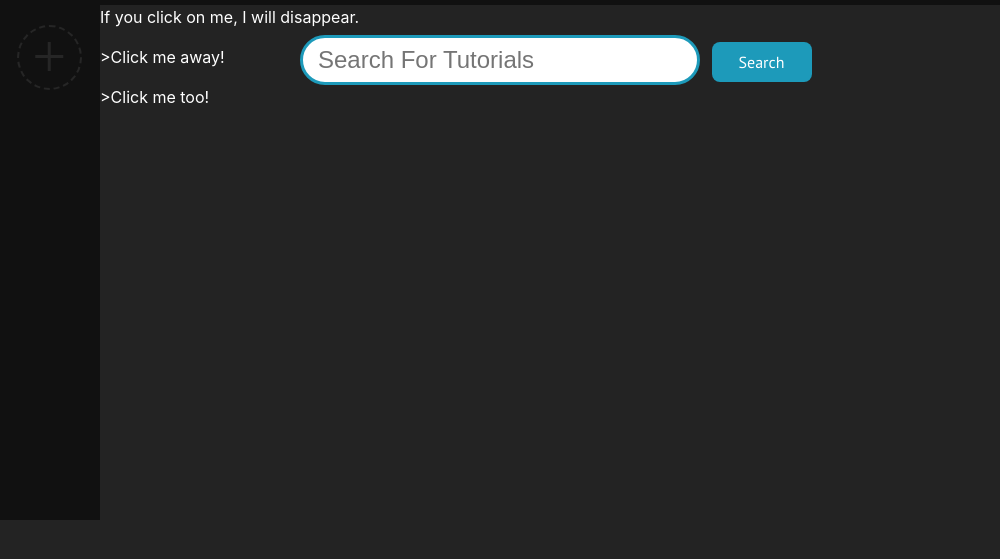
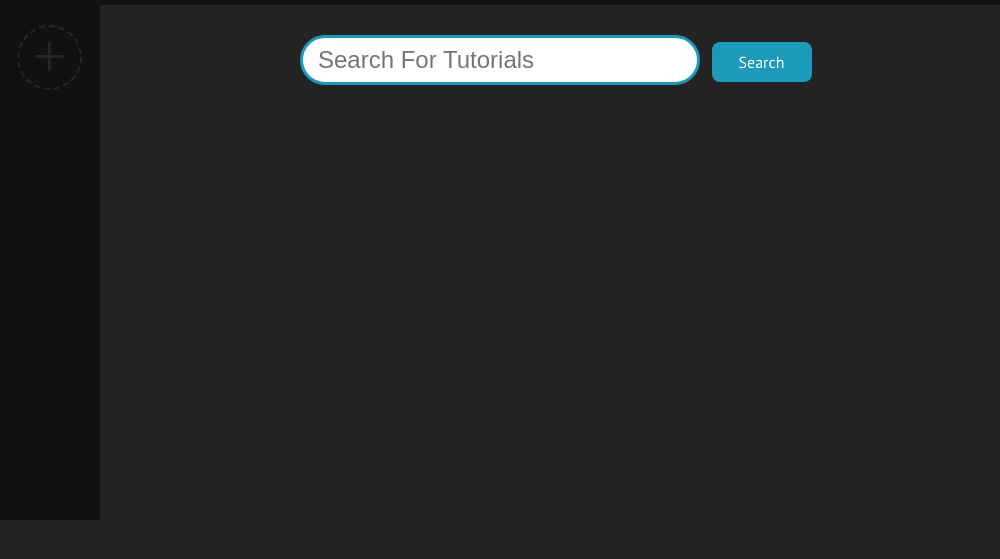
Before and after one commit to GetOFFMyLAN/PersonalProjectClient, an Electron app: page html/tutorial.html in a window 1000 px wide. Shown: the part 61-620 px from the top of the page. Drawn offline with nearby package versions, Linux system fonts and the light colour scheme.

Commit message:
Removed test code for jQuery on tutorials.html

```diff
--- a/html/tutorial.html
+++ b/html/tutorial.html
@@ -57,13 +57,6 @@
           </div>
         </div>
       </div>
-
-      <p style="color: #fff">If you click on me, I will disappear.</p>
-      <p style="color: #fff">>Click me away!</p>
-      <p style="color: #fff">>Click me too!</p>
-
-
-
     </div>
 
 
```
